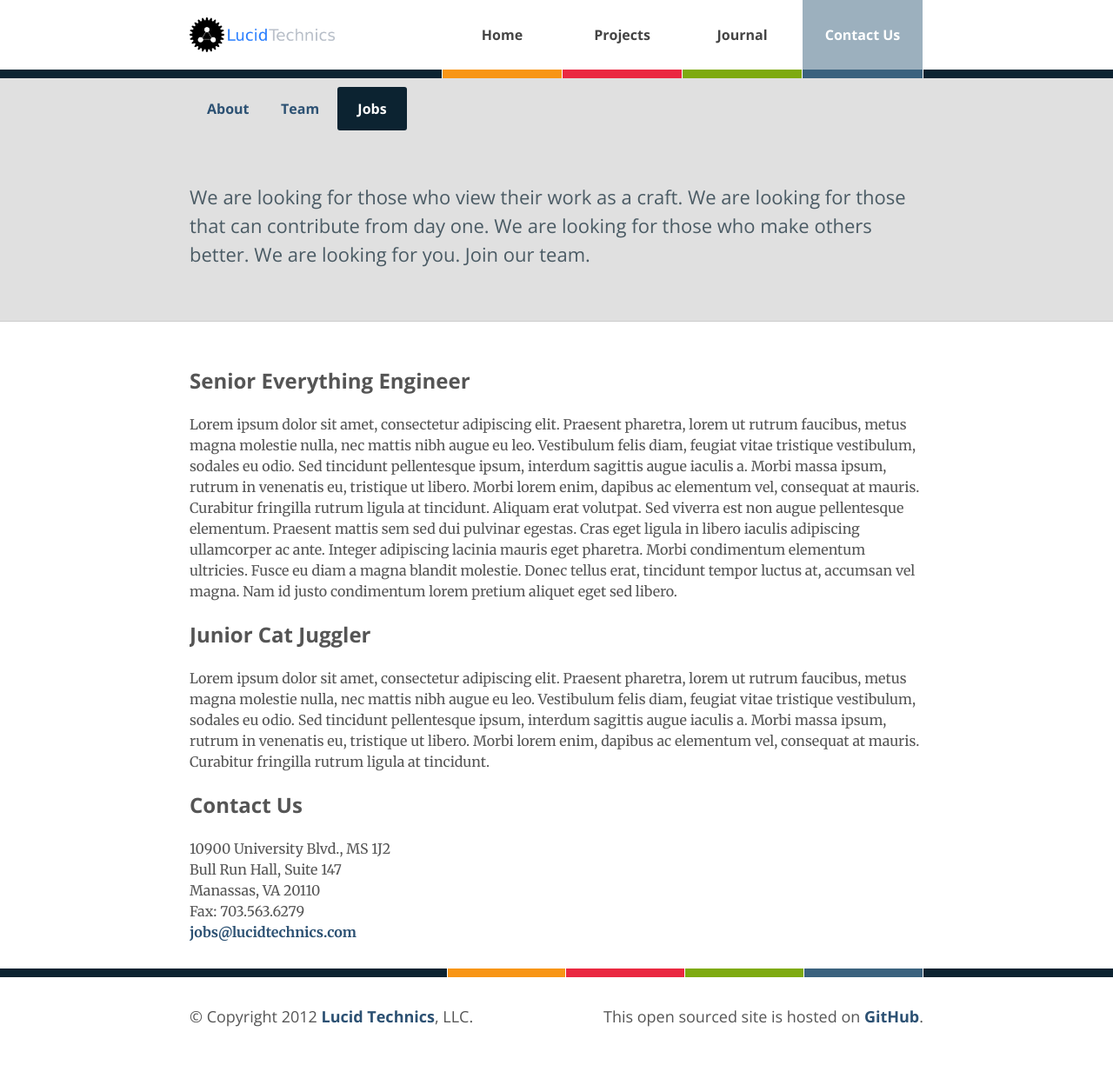
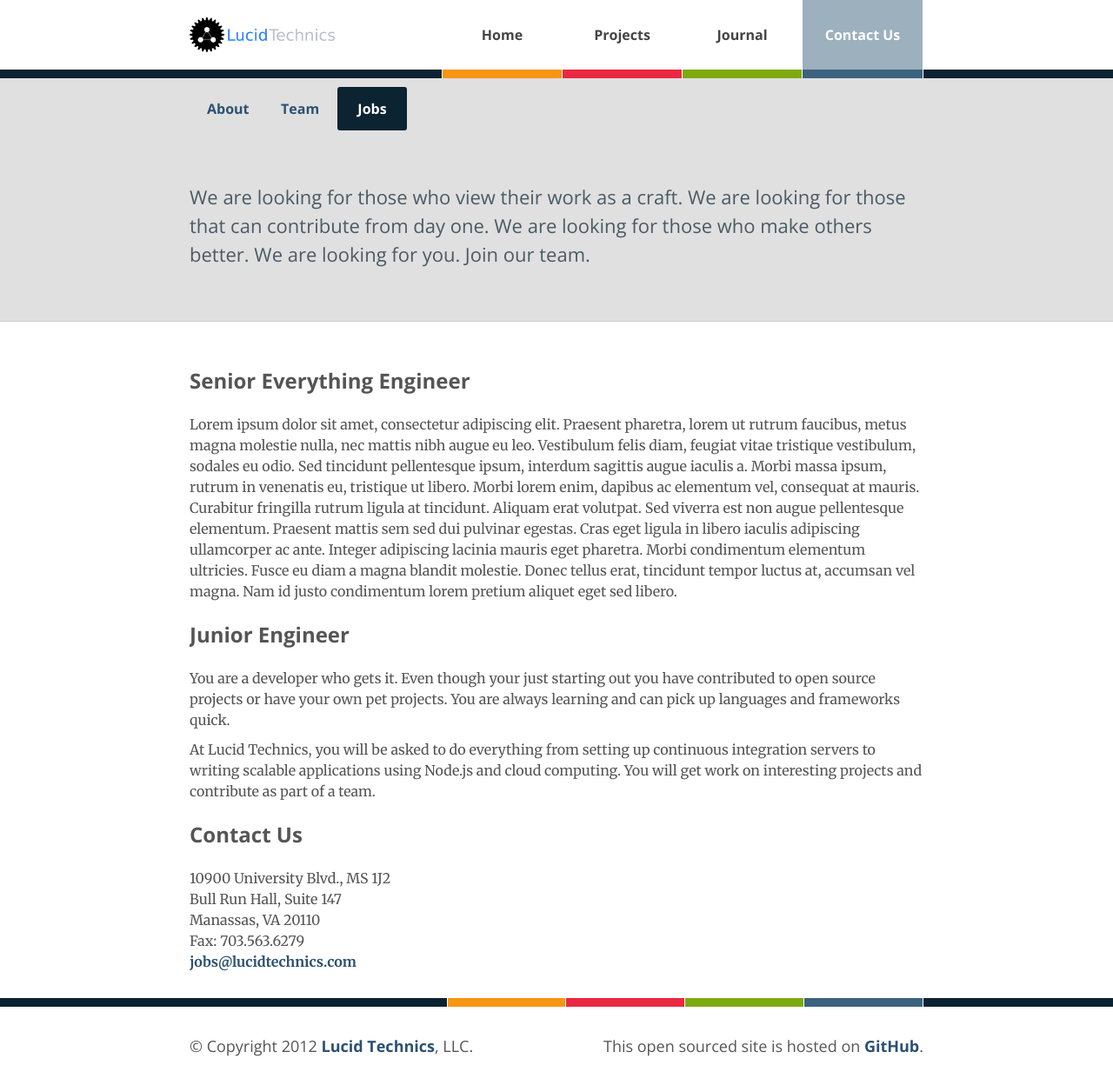
Before and after one commit to LucidTechnics/lucidtechnics.github.com, a Jekyll site: the page built from jobs.html, in a window 1280 px wide. Shown: the whole page at 87% size. Built offline with Jekyll 4.4.1, drawn with Linux system fonts in a browser that asks for light colours; nearby versions of some CDN libraries; before the commit the page ends 1214 px from its top, so only the background shows below that.

Commit message:
Updated jobs.html

```diff
--- a/jobs.html
+++ b/jobs.html
@@ -25,9 +25,11 @@ permalink: /about/jobs/
       </p>
     </div>
     <div class="job">
-      <h1>Junior Cat Juggler</h1>
+      <h1>Junior Engineer</h1>
       <p>
-        Lorem ipsum dolor sit amet, consectetur adipiscing elit. Praesent pharetra, lorem ut rutrum faucibus, metus magna molestie nulla, nec mattis nibh augue eu leo. Vestibulum felis diam, feugiat vitae tristique vestibulum, sodales eu odio. Sed tincidunt pellentesque ipsum, interdum sagittis augue iaculis a. Morbi massa ipsum, rutrum in venenatis eu, tristique ut libero. Morbi lorem enim, dapibus ac elementum vel, consequat at mauris. Curabitur fringilla rutrum ligula at tincidunt.
+        You are a developer who gets it.  Even though your just starting out you have contributed to open source projects or have your own pet projects.  You are always learning and can pick up languages and frameworks quick.
+      </p>
+      <p>At Lucid Technics, you will be asked to do everything from setting up continuous integration servers to writing scalable applications using Node.js and cloud computing. You will get work on interesting projects and contribute as part of a team.
       </p>
     </div>
 
```
